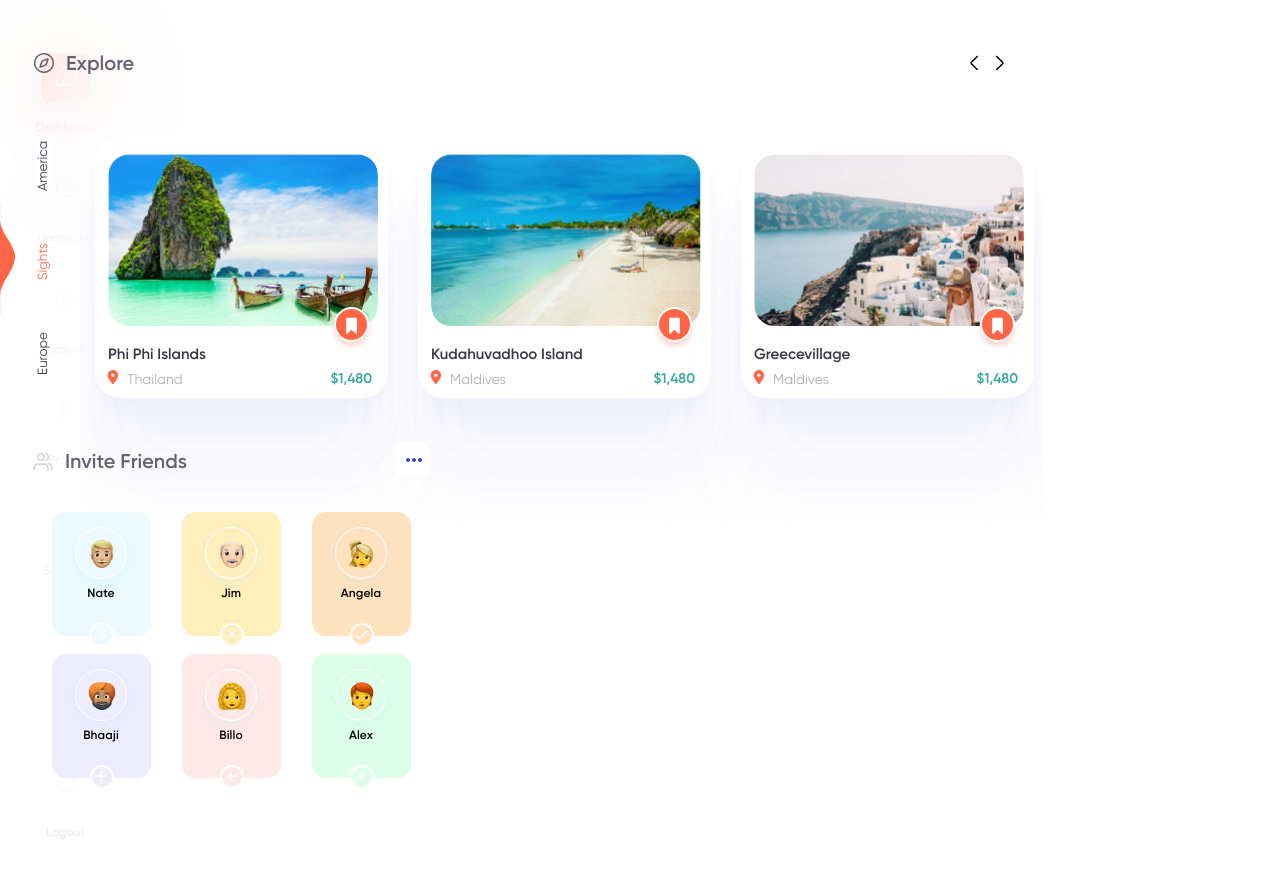
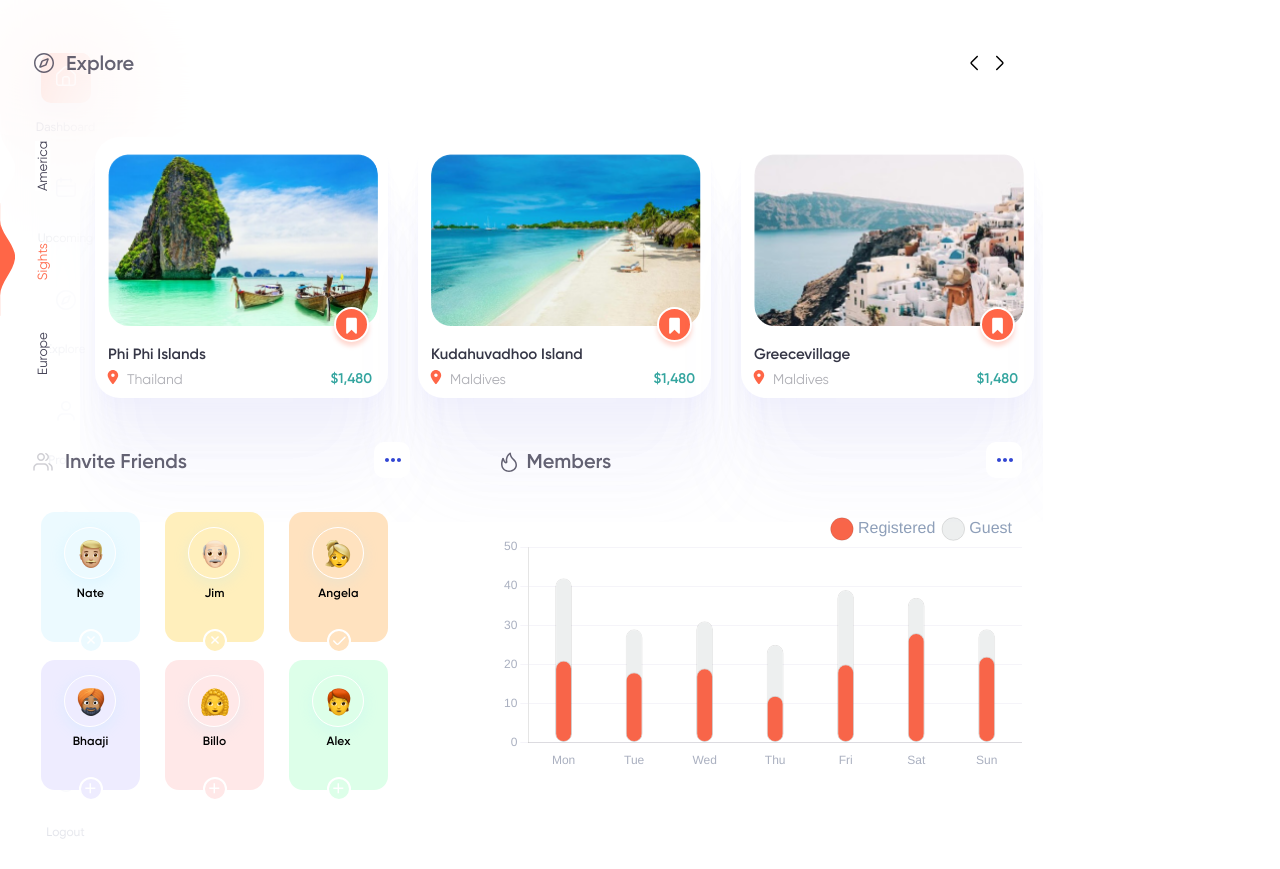
Before and after one commit to Lev-Sedin/Mission-Six, a website: page app/index.html in a window 1280 px wide. Shown: the part 116-985 px from the top of the page. Drawn offline with nearby package versions, Linux system fonts and the light colour scheme; files that its build step writes are made by us from their sources.

Commit message:
Add files via upload

```diff
--- a/app/index.html
+++ b/app/index.html
@@ -439,7 +439,7 @@
                                         Invite Friends
                                     </span>
                                 </div>
-                                <div class="chapter-btn">
+                                <div class="chapter-btn chapter-btn__friends">
                                     <button class="chapter-btn__more" type="button">
                                         <svg width="16" height="4" viewBox="0 0 16 4" class="chapter-btn__icon"  xmlns="http://www.w3.org/2000/svg">
                                             <path d="M2 4C3.10457 4 4 3.10457 4 2C4 0.89543 3.10457 0 2 0C0.89543 0 0 0.89543 0 2C0 3.10457 0.89543 4 2 4Z" />
@@ -518,13 +518,42 @@
                                 </div>
                             </div>
                         </div>
-                        <div class="main-info__charts"></div>
+                        <div class="main-info__charts">
+                            <div class="chapter">
+                                <div class="chapter-info">
+                                    <svg width="16" height="20" viewBox="0 0 16 20" class="chapter-icon chapter-icon__friends" xmlns="http://www.w3.org/2000/svg">
+                                        <path d="M8 20C4 20 0 17.3 0 12C0 10.3 0.6 8.00002 1.2 6.30002C1.32163 5.95539 1.66682 5.70002 2 5.70002C2.43582 5.70002 2.74889 5.9978 2.9 6.30002C3.1 6.90002 3.3 7.50002 3.5 8.00002C3.8595 8.95867 4.3 9.50002 5 10C4.58401 8.64352 4.58925 7.36919 5 6.00002C5.9 3.00002 7.5 1.50002 8.7 0.700015L8.9 0.600015C9.1 0.500015 9.4 0.600015 9.6 0.700015C9.8 0.800015 10 1.10002 10 1.50002C10 2.5 10.5762 4.57622 12 6C13.8485 7.60002 16 9.60002 16 13C16 16.9 12.4 20 8 20ZM2.1 8.50002C1.7 9.90001 1.5 11.1 1.5 12C1.5 16.5 4.9 18.5 8 18.5C11.6 18.5 14.5 16 14.5 13C14.5 9 11 8 9.5 5C8.99708 4.14944 8.92371 3.54399 8.7 2.50002C7.9 3.30002 7 4.5 6.5 6.30002C6.1116 7.46522 6.18948 8.60002 6.4 9.50002C6.6 10.1 6.4 10.7 6 11.1C5.5 11.5 4.9 11.6 4.3 11.3C3 10.5 2.5 9.5 2.1 8.50002Z"/>
+                                    </svg>
+                                    <span class="chapter-title">
+                                        Members
+                                    </span>
+                                </div>
+                                <div class="chapter-btn">
+                                    <button class="chapter-btn__more" type="button">
+                                        <svg width="16" height="4" viewBox="0 0 16 4" class="chapter-btn__icon"  xmlns="http://www.w3.org/2000/svg">
+                                            <path d="M2 4C3.10457 4 4 3.10457 4 2C4 0.89543 3.10457 0 2 0C0.89543 0 0 0.89543 0 2C0 3.10457 0.89543 4 2 4Z" />
+                                            <path d="M8 4C9.10457 4 10 3.10457 10 2C10 0.89543 9.10457 0 8 0C6.89543 0 6 0.89543 6 2C6 3.10457 6.89543 4 8 4Z" />
+                                            <path d="M14 4C15.1046 4 16 3.10457 16 2C16 0.89543 15.1046 0 14 0C12.8954 0 12 0.89543 12 2C12 3.10457 12.8954 4 14 4Z"/>
+                                            </svg>
+                                    </button>
+                                </div>
+                            </div>
+                            <div class="charts">
+                                <canvas id="myChart" class="charts-zone"></canvas>
+                            </div>
+                        </div>
                     </div>
                 </div>
             </div>
         </div>
         <div class="main-right"></div>
     </div>
+
+
+
+
+
+    <script src="https://cdnjs.cloudflare.com/ajax/libs/Chart.js/3.5.1/chart.min.js"></script>
     <script src="js/main.min.js"></script>
 </body>
 </html>
--- a/app/js/main.js
+++ b/app/js/main.js
@@ -1,3 +1,4 @@
+
 
 
 const panelUse = () =>{
@@ -122,3 +123,100 @@ const slaider3 = ()=>{
     });
 }
 slaider3()
+
+
+const diagramm = ()=>{
+    const ctx = document.getElementById("myChart").getContext("2d");
+
+
+        const labels=[
+            'Mon',
+            'Tue',
+            'Wed',
+            'Thu',
+            'Fri',
+            'Sat',
+            'Sun'
+        ];
+
+
+        const data = {
+            labels,
+            datasets:[
+                {
+                    data:[21,18,19,12,20,28,22],
+                    label: "Registered",
+                    backgroundColor:"#F86549",
+                    borderWidth:1,
+                    borderRadius:75,
+                    borderSkipped:false,
+                    barPercentage:0.3,
+
+                },
+                {
+                    data:[42,29,31,25,39,37,29],
+                    label: "Guest",
+                    backgroundColor:"#EDEFEF",
+                    borderWidth:1,
+                    borderRadius:75,
+                    borderSkipped:false,
+                    barPercentage:0.3,
+            },
+        ],
+        };
+
+        const config = {
+            type: 'bar',
+            data: data,
+            options: {
+            plugins: {
+                legend:{
+                    display:true,
+                    align:"end",
+                    labels:{
+                        usePointStyle:true,
+                        pointStyle:'circle',
+                        display:true,
+                        color:"#8E9FB9",
+                        font:{
+                            size:16,
+                        },
+                    },
+                },
+            },
+            responsive: true,
+            interaction: {
+                intersect: false,
+            },
+            scales: {
+                x: {
+                    ticks:{
+                        color:"#AAB0C0"
+                    },
+                    stacked: true,
+                    grid:{
+                        display:false,
+                    }
+                },
+                y: {
+                    ticks:{
+                        color:"#AAB0C0",
+                        min: 10,
+                        max: 40,
+                        stepSize: 10
+                    },
+                    biginAtZero:true,
+                    stacked: false,
+                    grid:{
+                        color: "#F5F4F9",
+                    }
+                }
+            }
+            }
+        };
+
+    const myChart = new Chart(ctx, config)
+
+}
+
+diagramm()
--- a/app/scss/style.scss
+++ b/app/scss/style.scss
@@ -172,9 +172,17 @@ body {
         margin-top: 54px;
         margin-bottom: 45px;
     }
+    &-info{
+        display: flex;
+        justify-content: space-between;
+    }
     &-info__friends{
-        max-width: 400px;
+        width: 40%;
         margin-left: 31px;
+    }
+    &-info__charts{
+        width: 50%;
+        margin-right: 21px;
     }
 }
 .test{
@@ -338,6 +346,7 @@ body {
     justify-content: space-between;
     fill: #3E3C50;
     color: #3E3C50;
+    margin-bottom: 30px;
     &-info{
         display: flex;
         align-items: center;
@@ -373,6 +382,9 @@ body {
     }
     &-button__left{
         margin-right:2px ;
+    }
+    &-btn__friends{
+        margin-right: 38px;
     }
     &-btn__more{
         width: 36px;
@@ -542,18 +554,17 @@ button{
         margin:31px auto;
         display: grid;
         gap: 18px 5px;
-        grid-template-columns: repeat(auto-fit, 125px);
-        justify-items: center;
-        justify-content: center;
+        grid-template-columns: repeat(auto-fit, 119px);
     }
     &-card{
         width: 99px;
-        height: 124px;
+        height: 130px;
         border-radius:14px ;
         text-align: center;
         padding: 15px 23px;
         fill: white;
         position: relative;
+        margin: 0 auto;
     }
     &-card__circle{
         width: 52px;
@@ -624,3 +635,10 @@ button{
         transform: rotate(-45deg);
     }
 }
+.charts{
+    width: 100%;
+    &-zone{
+        width: 100%;
+        height: 300px;
+    }
+}
--- a/gulpfile.js
+++ b/gulpfile.js
@@ -51,7 +51,7 @@ function images(){
 
 function scripts(){
     return src([
-        'node_modules/jquery/dist/jquery.js',
+        // 'node_modules/chart.js/dist/chart.js',
         'app/js/main.js'
     ])
     .pipe(concat('main.min.js'))
```
Also changed, not shown: app/css/style.min.css, app/images/svg/fire.svg (added), app/js/main.min.js.
